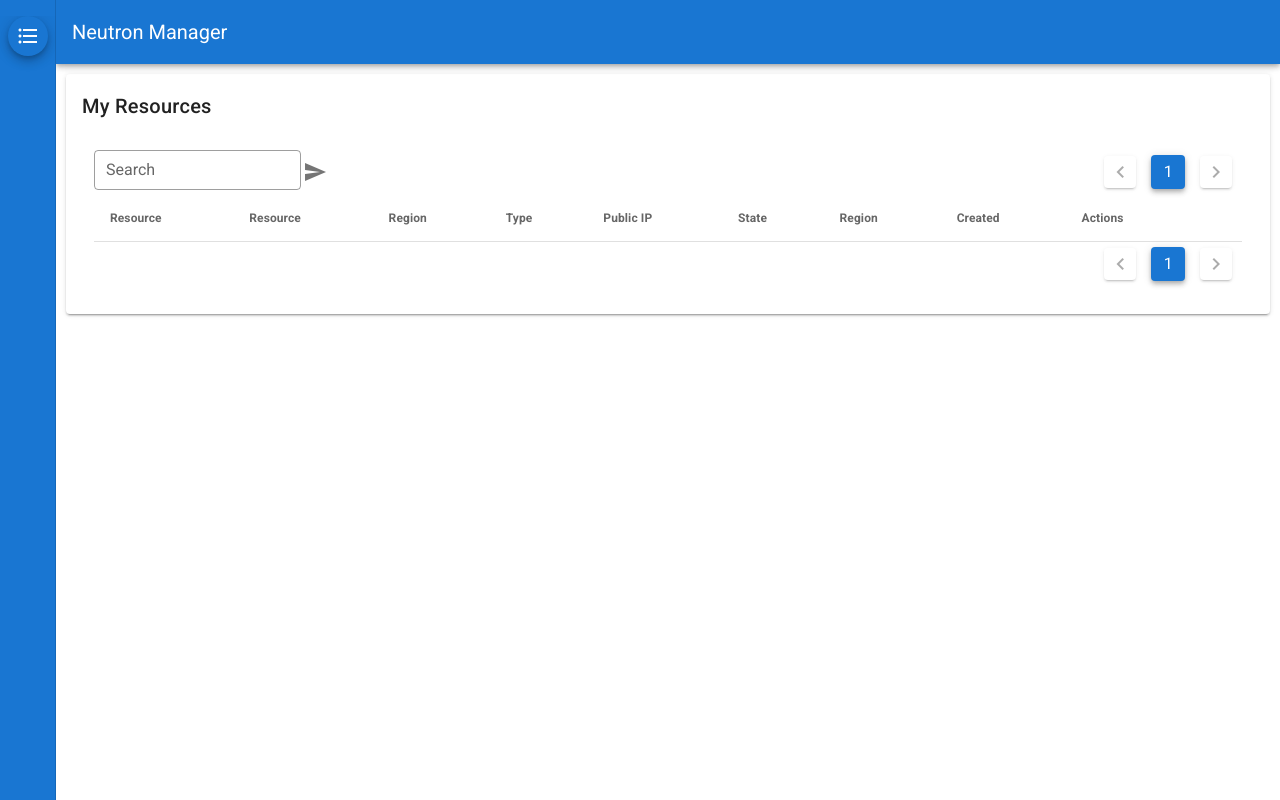
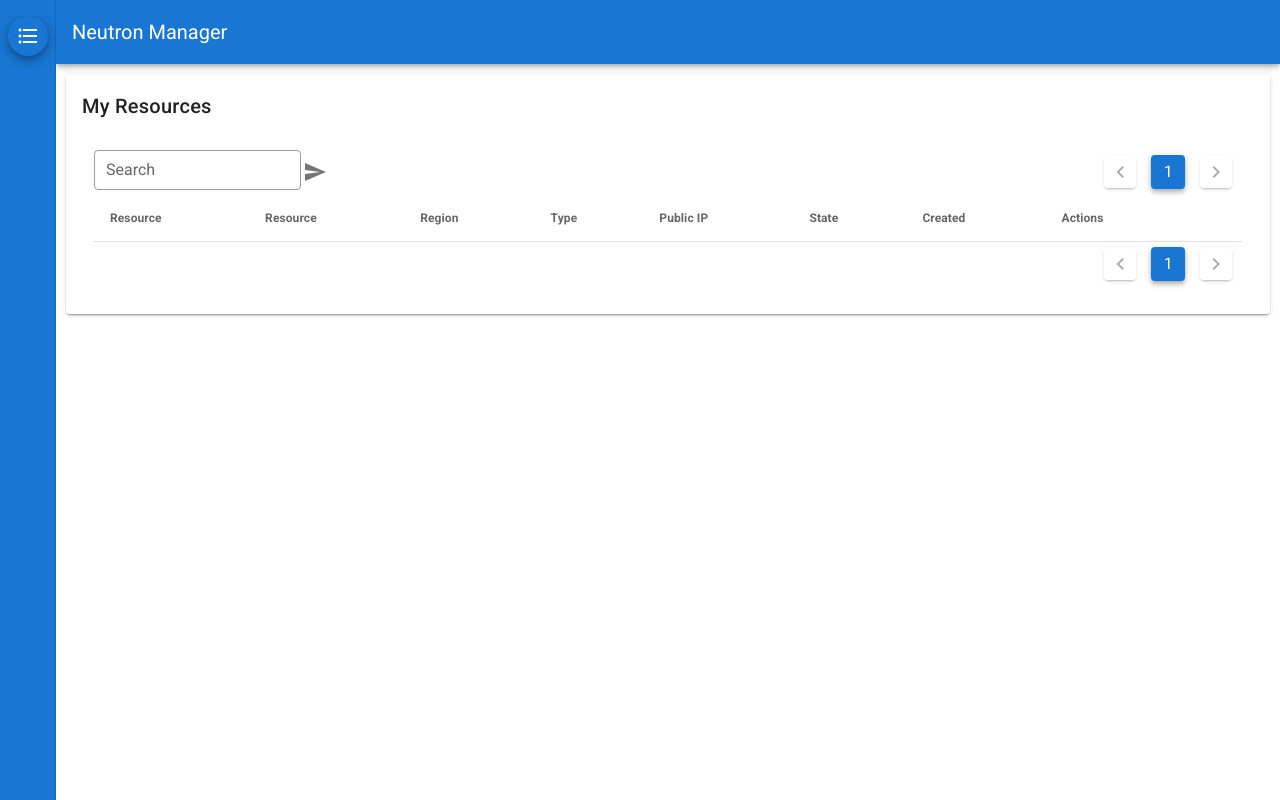
Before and after one commit to pizzapanther/neutron-manager, a Django app: page /resources/list/ in a window 1280 px wide. Run offline with Django 4.2, Linux system fonts and the light colour scheme; the visitor is signed in with stand-in values (Sample User, id 1); data that the repository does not hold is empty; some libraries are stand-ins or nearby versions.

Commit message:
fix headers

```diff
--- a/nmanage/resources/templates/resources/list.html
+++ b/nmanage/resources/templates/resources/list.html
@@ -41,9 +41,6 @@
               </th>
               <th class="text-left">
                 State
-              </th>
-              <th class="text-left">
-                Region
               </th>
               <th class="text-left">
                 Created
```
